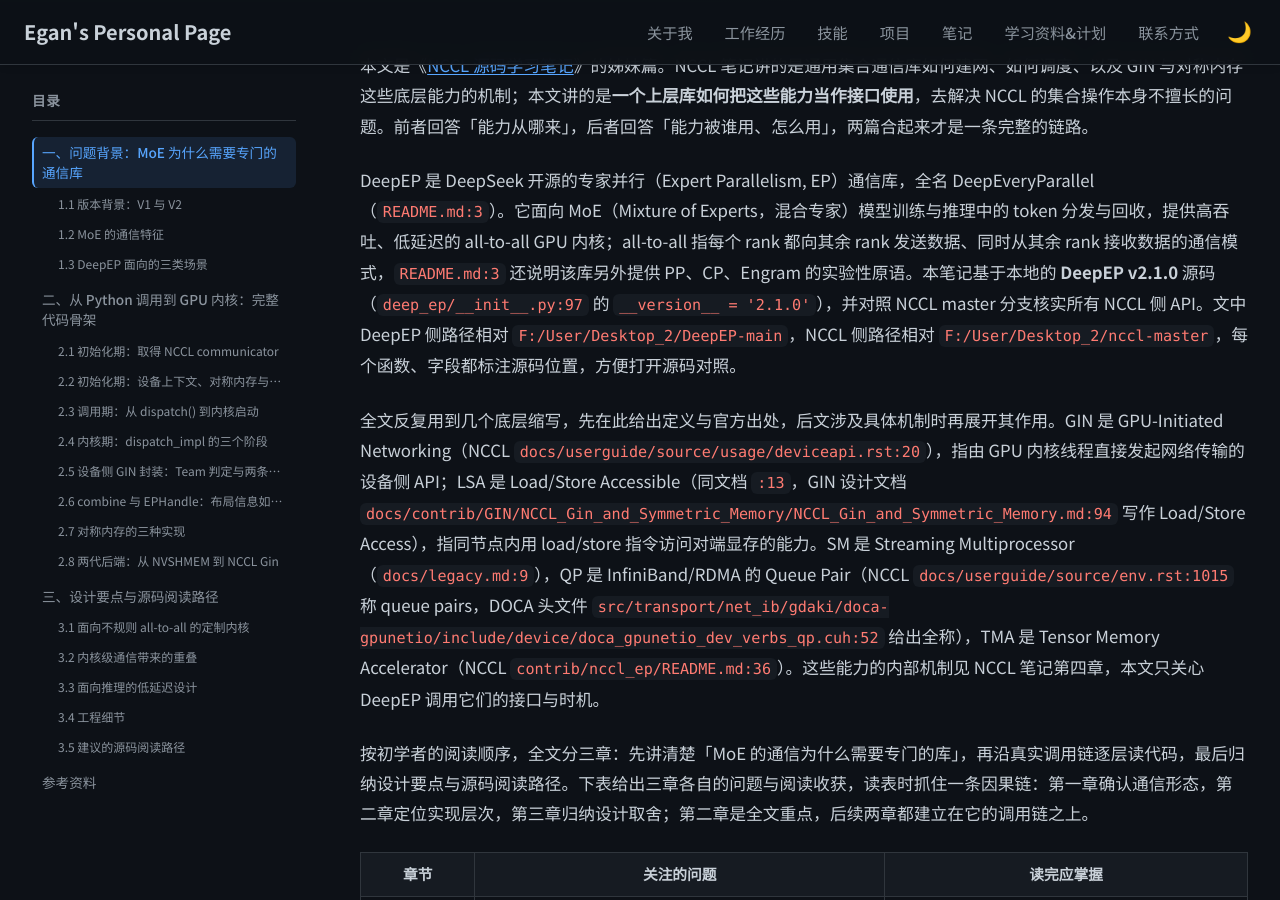
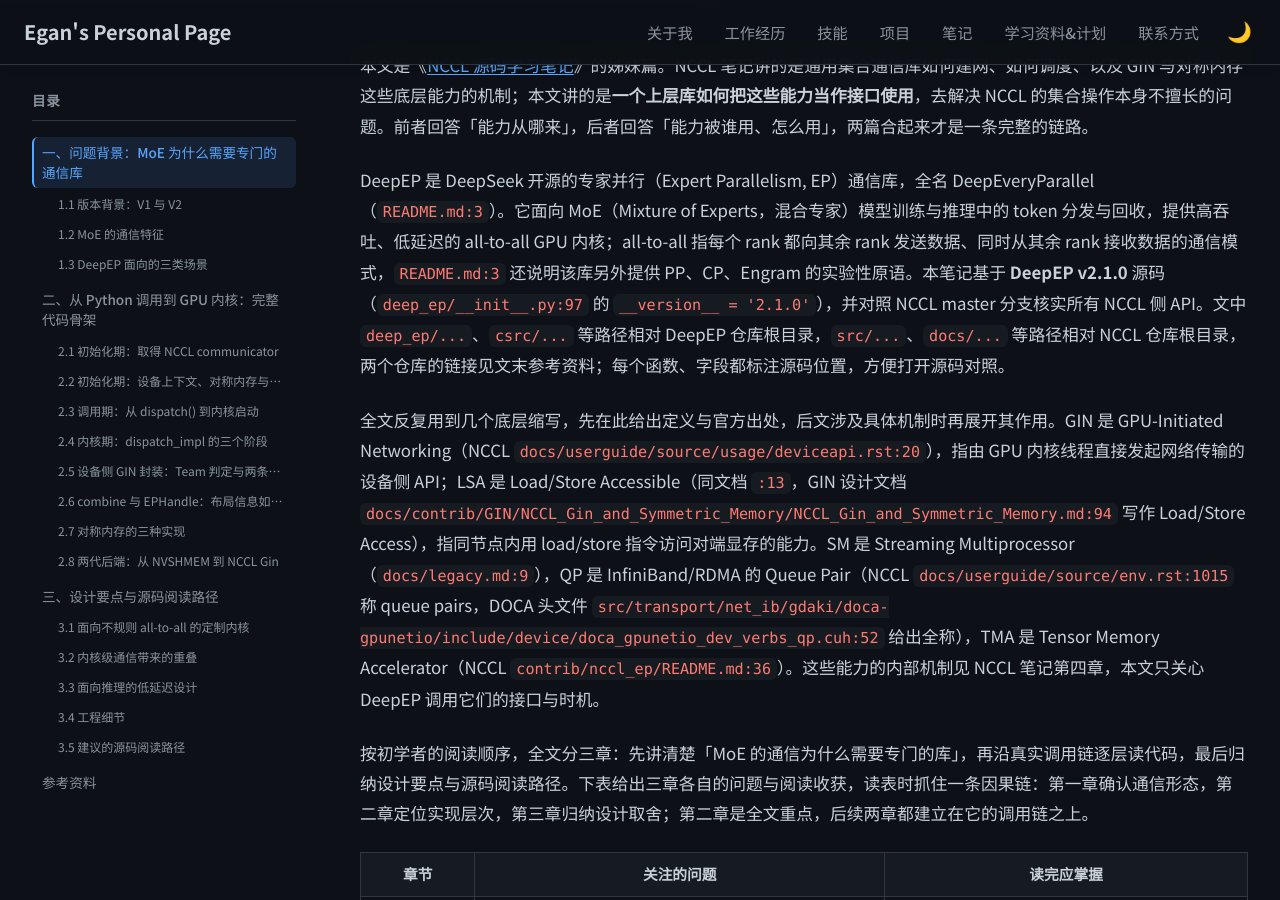
Before and after one commit to Lejun-Hu/Lejun-Hu.github.io, a Jekyll site: the page built from _notes/2026-12-20-deepep-source-study.md, in a window 1280 px wide and 900 px high, scrolled down 316 px. Built offline with Jekyll 4.4.1, drawn with Linux system fonts in a browser that asks for light colours; nearby versions of some CDN libraries.

Commit message:
移除 DeepEP 笔记中的本地绝对路径

```diff
--- a/_notes/2026-12-20-deepep-source-study.md
+++ b/_notes/2026-12-20-deepep-source-study.md
@@ -10,7 +10,7 @@ published: true
 
 本文是《[NCCL 源码学习笔记](/notes/nccl-source-study/)》的姊妹篇。NCCL 笔记讲的是通用集合通信库如何建网、如何调度、以及 GIN 与对称内存这些底层能力的机制；本文讲的是**一个上层库如何把这些能力当作接口使用**，去解决 NCCL 的集合操作本身不擅长的问题。前者回答「能力从哪来」，后者回答「能力被谁用、怎么用」，两篇合起来才是一条完整的链路。
 
-DeepEP 是 DeepSeek 开源的专家并行（Expert Parallelism, EP）通信库，全名 DeepEveryParallel（`README.md:3`）。它面向 MoE（Mixture of Experts，混合专家）模型训练与推理中的 token 分发与回收，提供高吞吐、低延迟的 all-to-all GPU 内核；all-to-all 指每个 rank 都向其余 rank 发送数据、同时从其余 rank 接收数据的通信模式，`README.md:3` 还说明该库另外提供 PP、CP、Engram 的实验性原语。本笔记基于本地的 **DeepEP v2.1.0** 源码（`deep_ep/__init__.py:97` 的 `__version__ = '2.1.0'`），并对照 NCCL master 分支核实所有 NCCL 侧 API。文中 DeepEP 侧路径相对 `F:/User/Desktop_2/DeepEP-main`，NCCL 侧路径相对 `F:/User/Desktop_2/nccl-master`，每个函数、字段都标注源码位置，方便打开源码对照。
+DeepEP 是 DeepSeek 开源的专家并行（Expert Parallelism, EP）通信库，全名 DeepEveryParallel（`README.md:3`）。它面向 MoE（Mixture of Experts，混合专家）模型训练与推理中的 token 分发与回收，提供高吞吐、低延迟的 all-to-all GPU 内核；all-to-all 指每个 rank 都向其余 rank 发送数据、同时从其余 rank 接收数据的通信模式，`README.md:3` 还说明该库另外提供 PP、CP、Engram 的实验性原语。本笔记基于 **DeepEP v2.1.0** 源码（`deep_ep/__init__.py:97` 的 `__version__ = '2.1.0'`），并对照 NCCL master 分支核实所有 NCCL 侧 API。文中 `deep_ep/...`、`csrc/...` 等路径相对 DeepEP 仓库根目录，`src/...`、`docs/...` 等路径相对 NCCL 仓库根目录，两个仓库的链接见文末参考资料；每个函数、字段都标注源码位置，方便打开源码对照。
 
 全文反复用到几个底层缩写，先在此给出定义与官方出处，后文涉及具体机制时再展开其作用。GIN 是 GPU-Initiated Networking（NCCL `docs/userguide/source/usage/deviceapi.rst:20`），指由 GPU 内核线程直接发起网络传输的设备侧 API；LSA 是 Load/Store Accessible（同文档 `:13`，GIN 设计文档 `docs/contrib/GIN/NCCL_Gin_and_Symmetric_Memory/NCCL_Gin_and_Symmetric_Memory.md:94` 写作 Load/Store Access），指同节点内用 load/store 指令访问对端显存的能力。SM 是 Streaming Multiprocessor（`docs/legacy.md:9`），QP 是 InfiniBand/RDMA 的 Queue Pair（NCCL `docs/userguide/source/env.rst:1015` 称 queue pairs，DOCA 头文件 `src/transport/net_ib/gdaki/doca-gpunetio/include/device/doca_gpunetio_dev_verbs_qp.cuh:52` 给出全称），TMA 是 Tensor Memory Accelerator（NCCL `contrib/nccl_ep/README.md:36`）。这些能力的内部机制见 NCCL 笔记第四章，本文只关心 DeepEP 调用它们的接口与时机。
 
```
